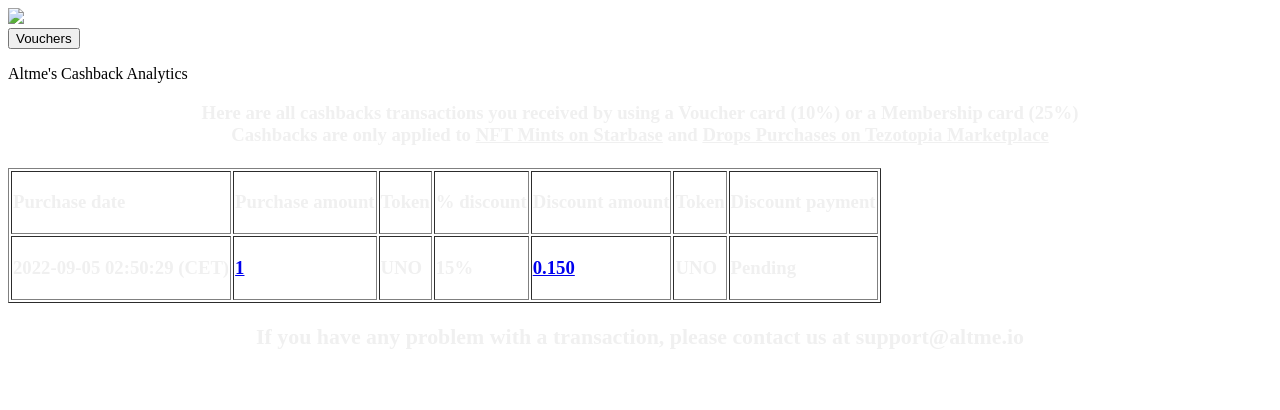
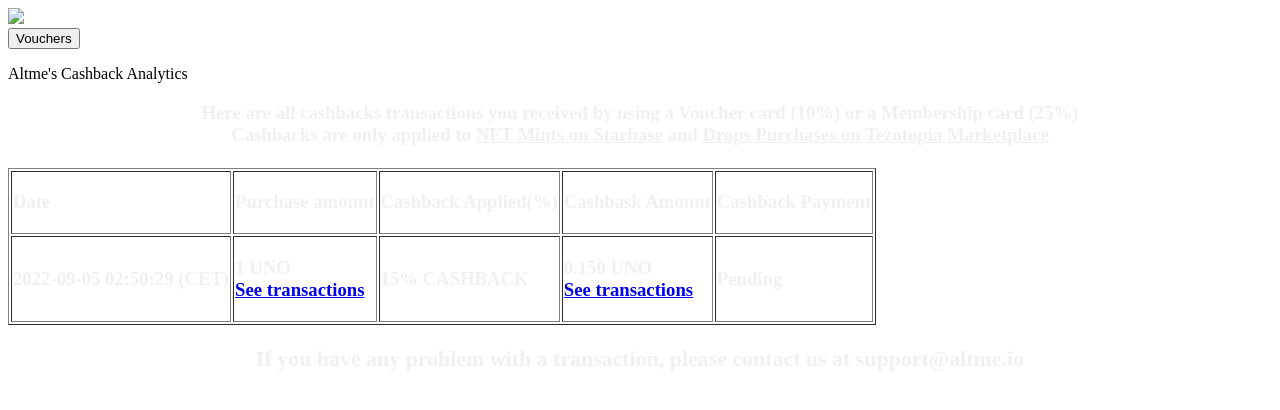
Before and after one commit to TalaoDAO/analytics, a Flask app: page /analytics/ in a window 1280 px wide. Shown: the top 410 px of the page. Run offline with Flask 2, Linux system fonts and the light colour scheme; a user stored in the database is signed in; data comes from the database, SQL or seed files in the repository; parts of the project's set-up code (start-up, migrations or seed data) failed here and were passed over.

Commit message:
update front

```diff
--- a/main.py
+++ b/main.py
@@ -27,11 +27,11 @@ PORT = 3000
 app.secret_key = "1269a3845acac85161e11e51e098ac6be52926635348e1c1c2ca23c141e3179b"
 DBPATHTESTNET="/home/achille/analytics/database.db"
 #DBPATHTESTNET="/home/achille1017/prog/tezotopia/database.db"
-#DBPATHTESTNET="/home/thierry/analyticss/database.db"
+DBPATHTESTNET="/home/thierry/analyticss/database.db"
 
 DBPATH="/home/achille/analytics/databaseMain.db"
 #DBPATH="/home/achille1017/prog/tezotopia/databaseMain.db"
-#DBPATH="/home/thierry/analytics/databaseMain.db"
+DBPATH="/home/thierry/analytics/databaseMain.db"
 
 async def verifyPresentation(vc):
     verif = await didkit.verify_presentation(vc, '{}')
--- a/templates/home.html
+++ b/templates/home.html
@@ -24,23 +24,20 @@
       <div class="table">
       <table class="analyticsTable" border=1>
          <thead class="header">
-            <td><p class="line">Purchase date</p></td>
+            <td><p class="line">Date</p></td>
             <td><p class="line">Purchase amount</p></td>
-            <td><p class="line">Token</p></td>
-            <td><p class="line">% discount</p></td>
-            <td><p class="line">Discount amount</p></td>
-            <td><p class="line">Token</p></td>
-            <td><p class="line">Discount payment</p></td>
+            <td><p class="line">Cashback Applied(%)</p></td>
+            <td><p class="line">Cashbask Amount</p></td>
+            <td><p class="line">Cashback Payment</p></td>
+
 
          </thead>
          {% for row in rows %}
          <tr>
             <td><p class="lineDate">{{row["date"]}}</p></td>
-            <td><p class="line"><a href="https://tzkt.io/{{row["hash"]}}">{{row["amount"]}}</a></p></td>
-            <td><p class="line">{{ row["currency"]}}</p></td>
-            <td><p class="line">{{row["discount"]}}</p></td>
-            <td><p class="line"><a href="https://tzkt.io/{{row["hashPayement"]}}" >{{row["amountDiscount"]}}</a></p></td>
-            <td><p class="line">{{ row["currency"]}}</p></td>
+            <td><p class="line">{{row["amount"]}} {{ row["currency"]}}<br><a href="https://tzkt.io/{{row["hash"]}}">See transactions</a></p></td>
+            <td><p class="line">{{row["discount"]}} CASHBACK</p></td>
+            <td><p class="line">{{row["amountDiscount"]}} {{ row["currency"]}}<br><a href="https://tzkt.io/{{row["hashPayement"]}}" >See transactions</a></p></td>
             <td><p class="line">{{ row["status"].capitalize()}}</p></td>
          </tr>
          {% endfor %}
```
